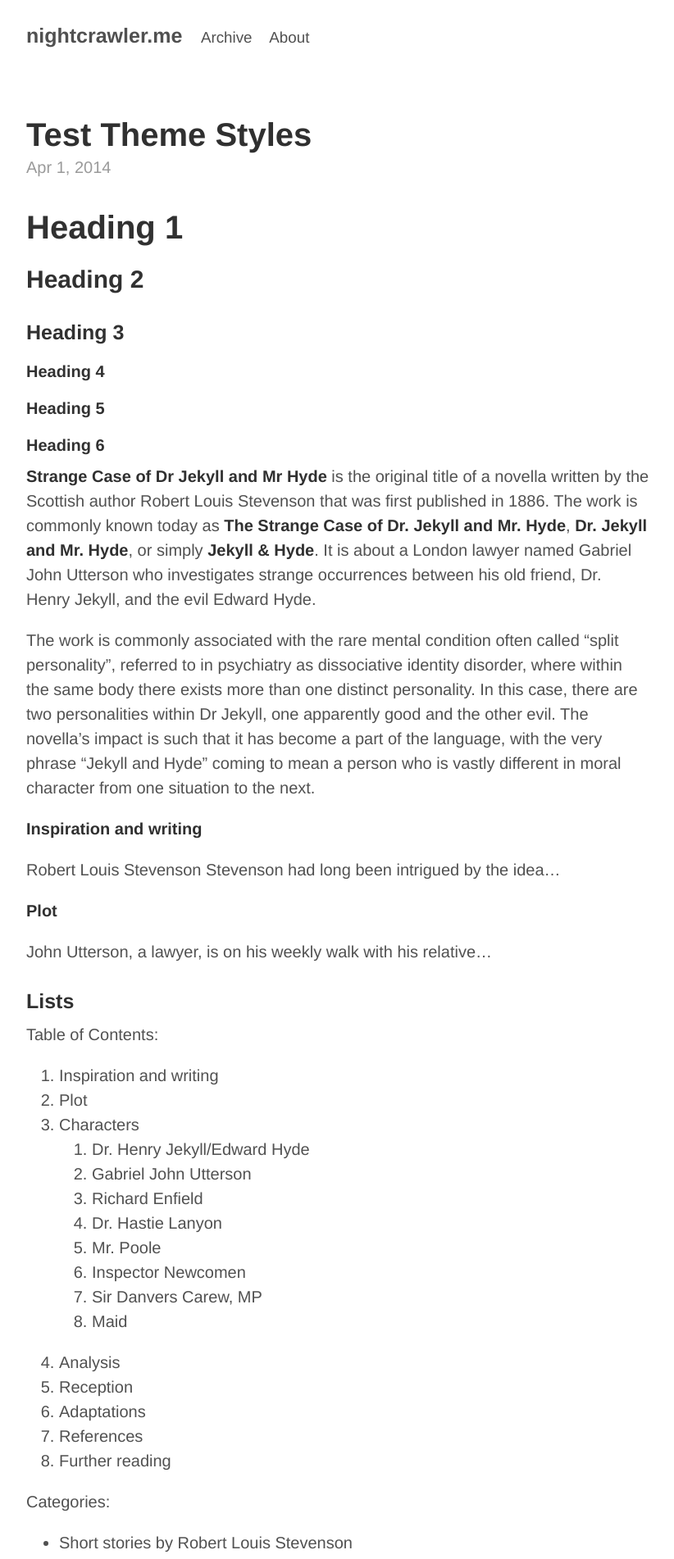
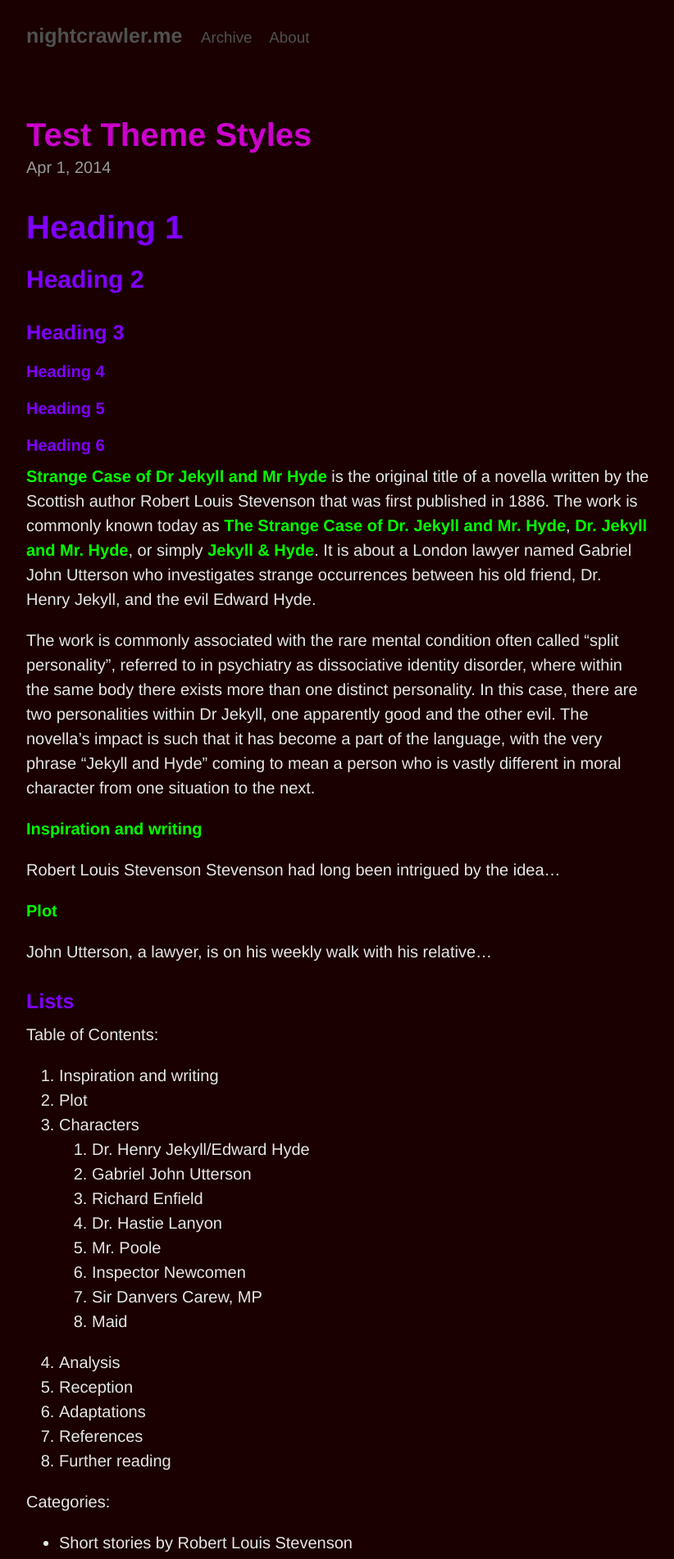
Before and after one commit to nightcrawler086/nightcrawler086.github.io, a Jekyll site: the page built from index.html, in a window 1280 px wide. Shown: the top 1902 px of the page at 82% size, without its empty margins (228-1050 px from the left). Built offline with Jekyll 4.4.1, drawn with Linux system fonts in a browser that asks for light colours.

Commit message:
trying to change some colors

```diff
--- a/css/_settings.scss
+++ b/css/_settings.scss
@@ -10,18 +10,18 @@ $code-font-family:  Menlo, Monaco, "Courier New", monospace;
 $masthead-color:         #505050;
 $masthead-small-color:   #C0C0C0;
 
-$post-title-color:       #303030;
+$post-title-color:       #CC00CC;
 $post-date-color:        #9a9a9a;
 
 
-$body-color:            #515151;
-$body-background-color: #fff;
+$body-color:            #E6E6E6;
+$body-background-color: #1A0000;
 
 $link-color:            #268bd2;
 
-$headings-color:        #313131;    // h1,h2,h3,h4,h5,h6
+$headings-color:        #7F00FF;    // h1,h2,h3,h4,h5,h6
 
-$strong-color:          #303030;    // strong
+$strong-color:          #00FF00;    // strong
 
 $pre-background-color:  #f9f9f9;    // pre
 
```
